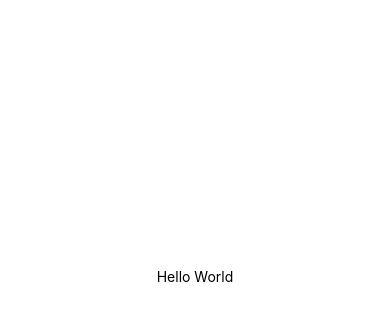
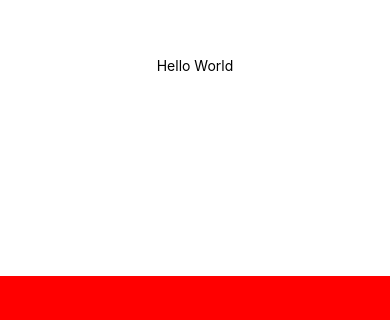
Before and after one commit to chrsteffen1/expo-practice, a React Native app: screen / in a window 390 px wide. Shown: the part 146-466 px from the top of the page. Built offline with nearby package versions, Linux system fonts and the light colour scheme.

Commit message:
add red box

```diff
--- a/App.js
+++ b/App.js
@@ -3,10 +3,15 @@ import { StyleSheet, Text, View } from 'react-native';
 
 export default function App() {
   return (
-    <View style={styles.container}>
-      <Text>Hello World</Text>
-      <StatusBar style="auto" />
-    </View>
+    <>
+      <View style={styles.container}>
+        <Text>Hello World</Text>
+        <StatusBar style="auto" />
+      </View>
+      <View style={styles.box}>
+
+      </View>
+    </>
   );
 }
 
@@ -17,4 +22,8 @@ const styles = StyleSheet.create({
     alignItems: 'center',
     justifyContent: 'center',
   },
+  box:{
+    flex: 1,
+    backgroundColor:'red'
+  }
 });
```
